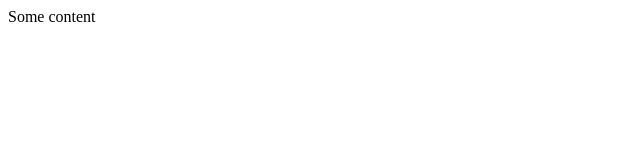
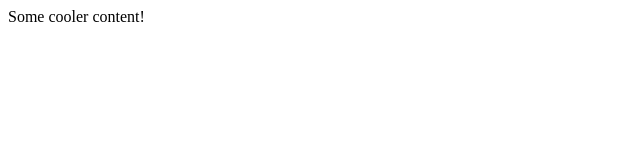
Before and after one commit to bmorris755/Rainbow, a plain HTML site: page index.html in a window 1280 px wide. Shown: the full height of the page, 0-640 px from the left. Drawn offline with Linux system fonts and the light colour scheme.

Commit message:
make the index cooler

```diff
--- a/index.html
+++ b/index.html
@@ -7,6 +7,6 @@
     <title>Document</title>
 </head>
 <body>
-    <div>Some content</div>
+    <div>Some cooler content!</div>
 </body>
 </html>
```
